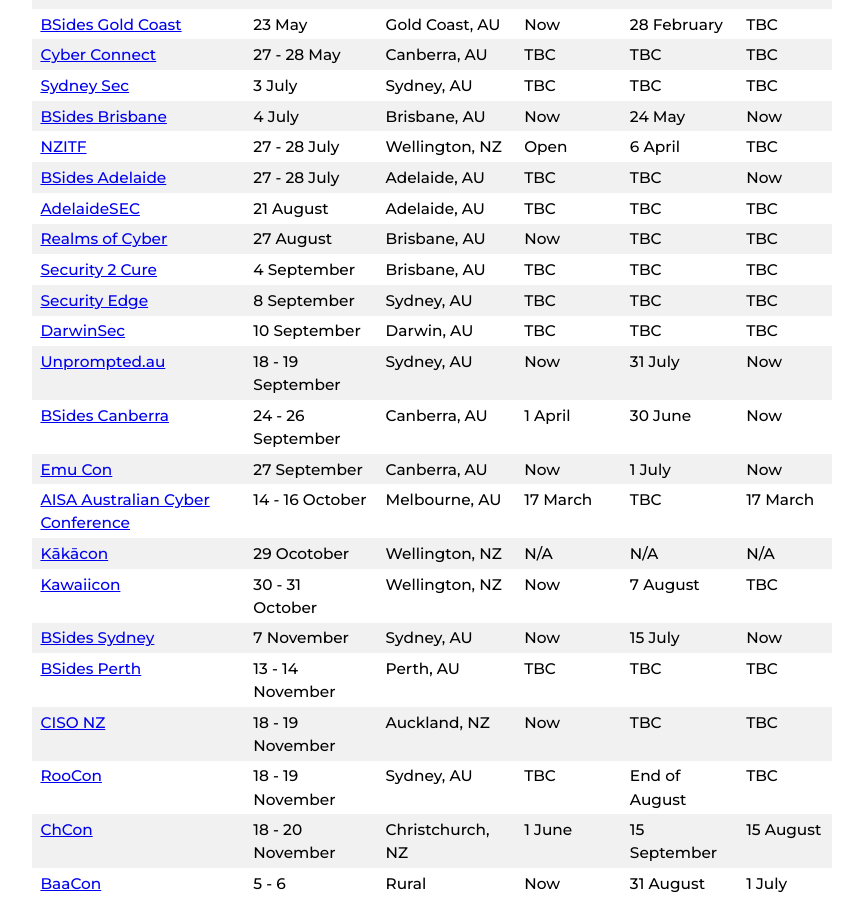
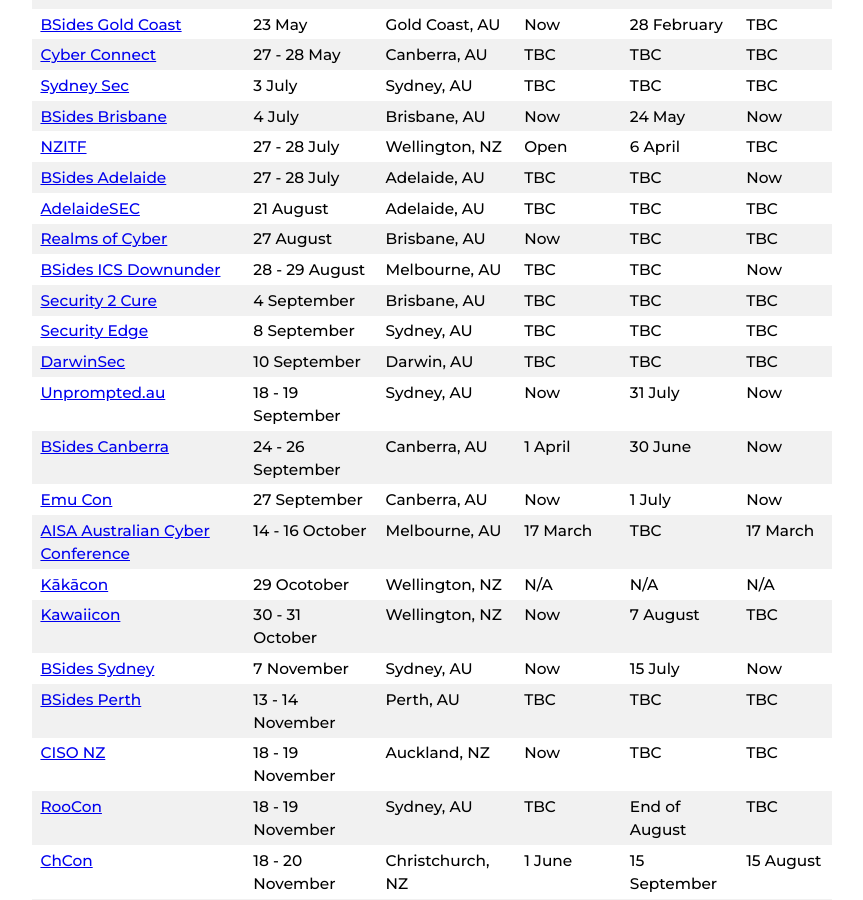
Before and after one commit to nzkarit/downundercons, a Jekyll site: the page built from index.markdown, in a window 1280 px wide and 900 px high, scrolled down 867 px. Shown: the whole window, without its empty margins (208-1071 px from the left). Built offline with Jekyll 4.4.1, drawn with Linux system fonts in a browser that asks for light colours; part of the change alters nothing that is shown.

Commit message:
Update index.markdown

```diff
--- a/index.markdown
+++ b/index.markdown
@@ -1,7 +1,7 @@
 ---
 layout: home
 title: Downunder Cons
-last_modified_at: 2026-07-16 21:06:00 +1200
+last_modified_at: 2026-07-18 11:25:00 +1200
 ---
 
 These are a list of hacker/infosec cons and meetups in the NZ and Aussie Area.
@@ -30,6 +30,7 @@ These are a list of hacker/infosec cons and meetups in the NZ and Aussie Area.
 | [BSides Adelaide](https://www.bsidesadelaide.com.au/) | 27 - 28 July | Adelaide, AU | TBC | TBC | Now |
 | [AdelaideSEC](https://aisasecuritydays.com.au/) | 21 August | Adelaide, AU | TBC | TBC | TBC |
 | [Realms of Cyber](https://www.realmsofcyber.com/) | 27 August | Brisbane, AU | Now | TBC | TBC |
+| [BSides ICS Downunder](https://www.linkedin.com/company/bsides-ics-downunder/posts/?feedView=all) | 28 - 29 August | Melbourne, AU | TBC | TBC | Now |
 | [Security 2 Cure](https://security2cure.com.au/) | 4 September | Brisbane, AU | TBC | TBC | TBC |
 | [Security Edge](https://adapt.com.au/events/security-edge/) | 8 September | Sydney, AU | TBC | TBC | TBC |
 | [DarwinSec](https://aisasecuritydays.com.au/darwinsec) | 10 September | Darwin, AU | TBC | TBC | TBC |
```
